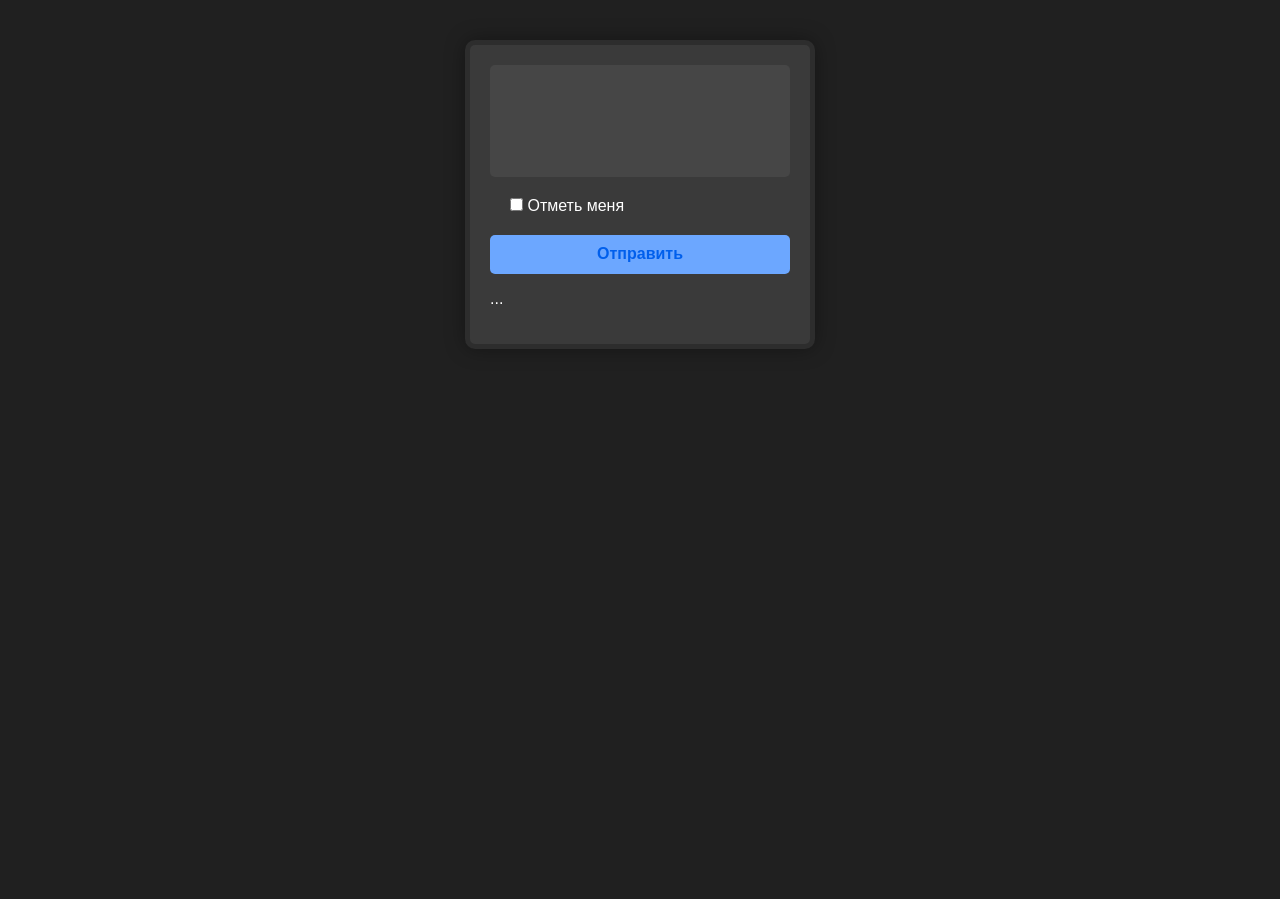
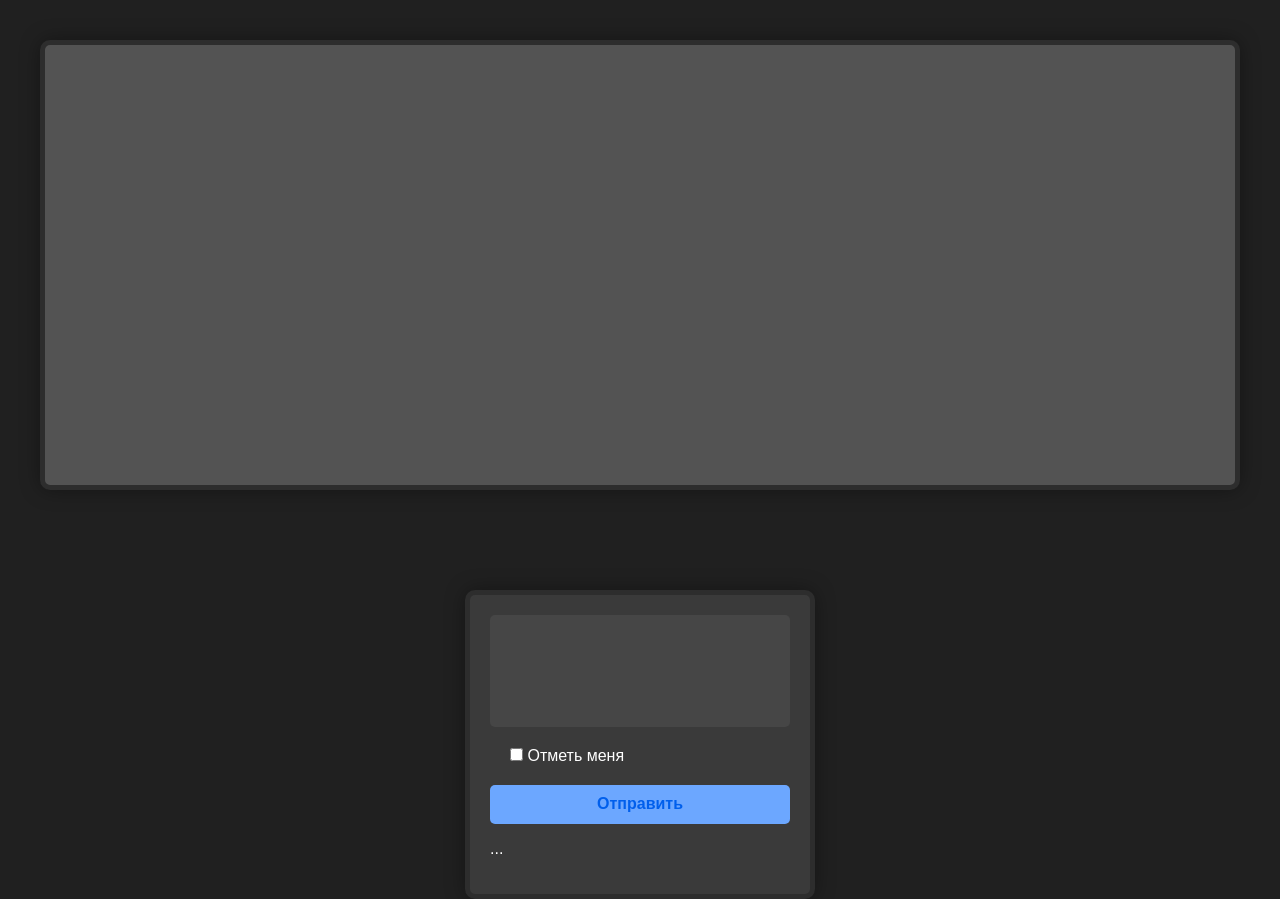
Before and after one commit to or-temka/learning, a plain HTML site: page index.html in a window 1280 px wide. Before the commit the page ends 800 px from the top, so only its background shows below. Drawn offline with Linux system fonts and the light colour scheme.

Commit message:
added form for learn html

```diff
--- /dev/null
+++ b/_common/blocks/html-learn-box/html-learn-box.sass
@@ -0,0 +1,11 @@
+
+.html-learn-box
+  min-height: 400px
+  background-color: lighten($base__bg-color, 20%)
+  @include container-border
+  padding: 20px
+
+//Edited parent
+
+.main > .html-learn-box
+  margin-bottom: 100px
--- a/_common/blocks/input-data/input-data.sass
+++ b/_common/blocks/input-data/input-data.sass
@@ -2,12 +2,10 @@
   margin: 0 auto
   max-width: 300px
   background-color: lighten($base__bg-color, 10%)
-  border: 5px solid lighten($base__bg-color, 5%)
-  border-radius: 10px
   padding: 20px
   display: flex
   flex-direction: column
-  box-shadow: 0px 0px 20px #0000005b
+  @include container-border
 
   &__text-area
     background-color: lighten($base__bg-color, 15%)
--- a/_common/imports.sass
+++ b/_common/imports.sass
@@ -3,3 +3,4 @@
 
 @import blocks/button/button
 @import blocks/input-data/input-data
+@import blocks/html-learn-box/html-learn-box
--- a/_common/index.sass
+++ b/_common/index.sass
@@ -9,6 +9,4 @@ body
 .main
   max-width: 1200px
   margin: 0 auto
-
-.input-data
-  margin-top: 40px
+  padding-top: 40px
--- a/_common/mixins.sass
+++ b/_common/mixins.sass
@@ -0,0 +1,4 @@
+@mixin container-border()
+  box-shadow: 0px 0px 20px #0000005b
+  border-radius: 10px
+  border: 5px solid lighten($base__bg-color, 5%)
--- a/index.html
+++ b/index.html
@@ -9,6 +9,9 @@
 </head>
 <body>
   <main class="main">
+    <div class="html-learn-box">
+      <!-- Enter your code for education -->
+    </div>
     <div class="input-data">
       <textarea class="input-data__text-area" name="textarea" rows="5"></textarea>
       <div class="input-data__checkbox-wrapper">
```
Also changed, not shown: index.css.
